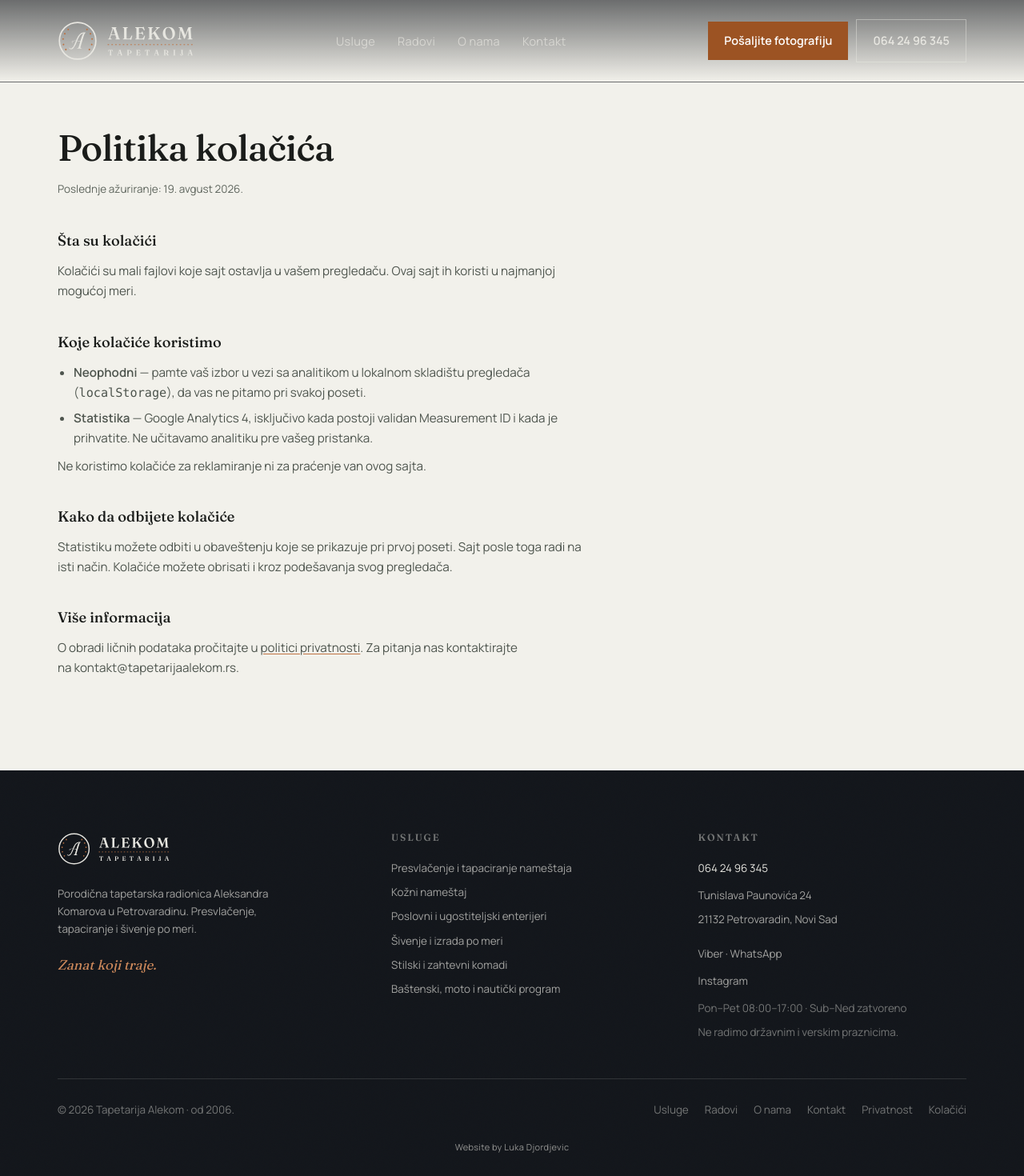
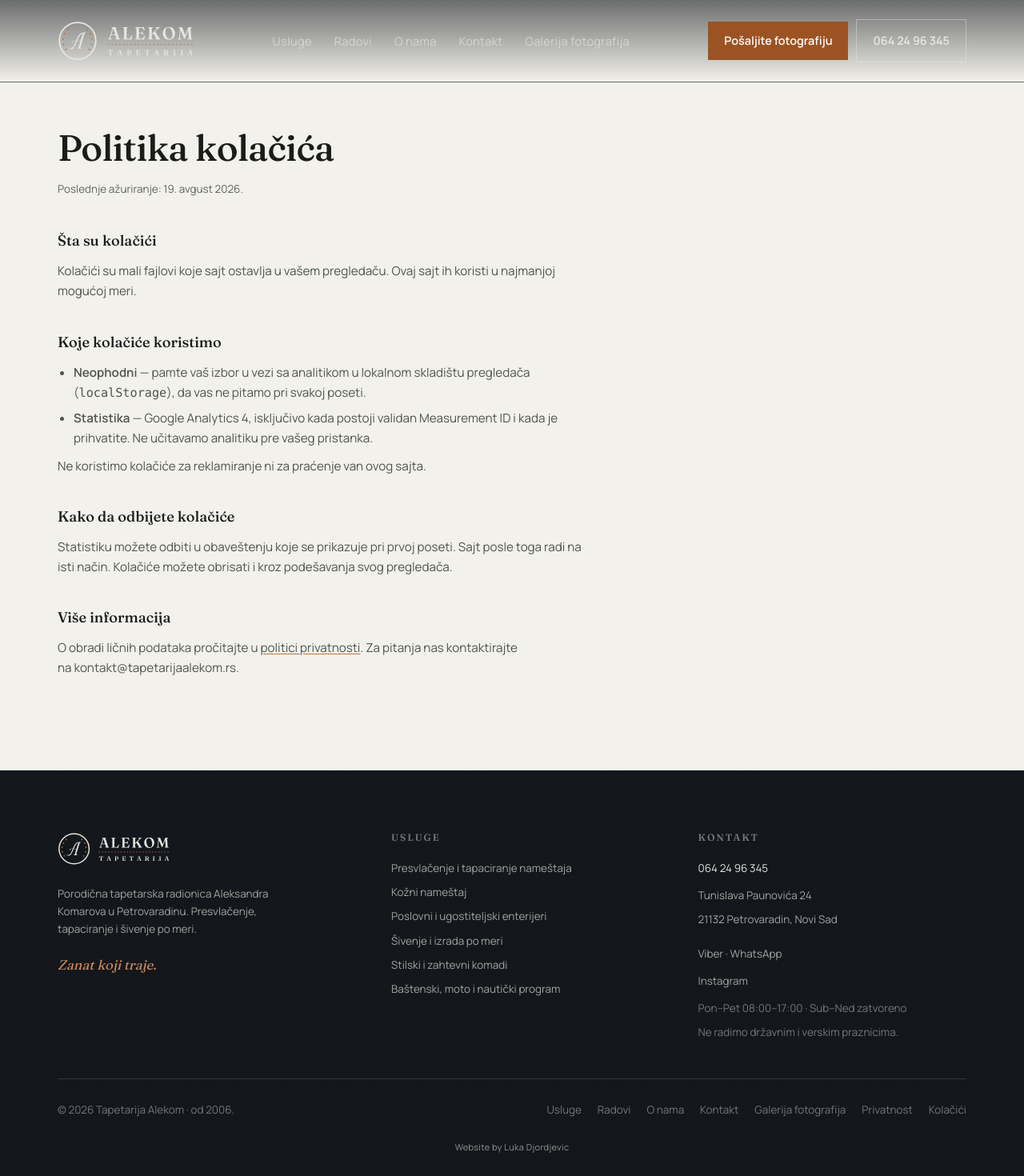
Before and after one commit to Djordjevici/tapetarijaalekom.rs, a Next.js app: page /politika-kolacica in a window 1280 px wide. Shown: the top 1470 px of the page at 80% size. Built offline with nearby package versions, Linux system fonts and the light colour scheme; no server answers.

Commit message:
Add Google Photos menu item (#7)

```diff
--- a/src/components/layout/Footer.tsx
+++ b/src/components/layout/Footer.tsx
@@ -146,12 +146,23 @@ export default function Footer() {
             <ul className="flex flex-wrap items-center gap-x-5 gap-y-2">
               {linkovi.map((l) => (
                 <li key={l.href}>
+                  {"external" in l && l.external ? (
+                    <a
+                      href={l.href}
+                      target="_blank"
+                      rel="noopener noreferrer"
+                      className="transition-colors duration-300 hover:text-platno"
+                    >
+                      {l.label}
+                    </a>
+                  ) : (
                     <Link
                       href={l.href}
                       className="transition-colors duration-300 hover:text-platno"
                     >
                       {l.label}
                     </Link>
+                  )}
                 </li>
               ))}
               <li>
--- a/src/components/layout/Header.tsx
+++ b/src/components/layout/Header.tsx
@@ -68,12 +68,23 @@ export default function Header() {
             <ul className="flex items-center gap-7 text-[0.91rem] tracking-wide text-mist-2">
               {linkovi.map((l) => (
                 <li key={l.href}>
+                  {"external" in l && l.external ? (
+                    <a
+                      href={l.href}
+                      target="_blank"
+                      rel="noopener noreferrer"
+                      className="relative py-2.5 transition-colors duration-300 hover:text-platno"
+                    >
+                      {l.label}
+                    </a>
+                  ) : (
                     <Link
                       href={l.href}
                       className="relative py-2.5 transition-colors duration-300 hover:text-platno"
                     >
                       {l.label}
                     </Link>
+                  )}
                 </li>
               ))}
             </ul>
--- a/src/components/layout/MobileMenu.tsx
+++ b/src/components/layout/MobileMenu.tsx
@@ -124,6 +124,17 @@ export default function MobileMenu({
                   otvoren ? "translate-y-0 opacity-100" : "translate-y-3 opacity-0"
                 }`}
               >
+                {"external" in l && l.external ? (
+                  <a
+                    href={l.href}
+                    target="_blank"
+                    rel="noopener noreferrer"
+                    onClick={zatvori}
+                    className="block border-b border-linija-tamna py-5 font-display text-[1.7rem]"
+                  >
+                    {l.label}
+                  </a>
+                ) : (
                   <Link
                     href={l.href}
                     onClick={zatvori}
@@ -131,6 +142,7 @@ export default function MobileMenu({
                   >
                     {l.label}
                   </Link>
+                )}
               </li>
             ))}
           </ul>
--- a/src/data/site.ts
+++ b/src/data/site.ts
@@ -161,6 +161,11 @@ export const nav = [
   { label: "Radovi", href: "/radovi", flag: "worksInNav" as const },
   { label: "O nama", href: "/#o-nama" },
   { label: "Kontakt", href: "/kontakt" },
+  {
+    label: "Galerija fotografija",
+    href: "https://photos.google.com/u/1/album/AF1QipMZcrr8QmeFpqyWw0tYAl_a7FKDXz7BcxZaoW_N",
+    external: true,
+  },
 ] as const;
 
 /** Sekcije početne strane, za praćenje aktivne u navigaciji. */
```
Lines whose indentation alone changed are shown as unchanged.
